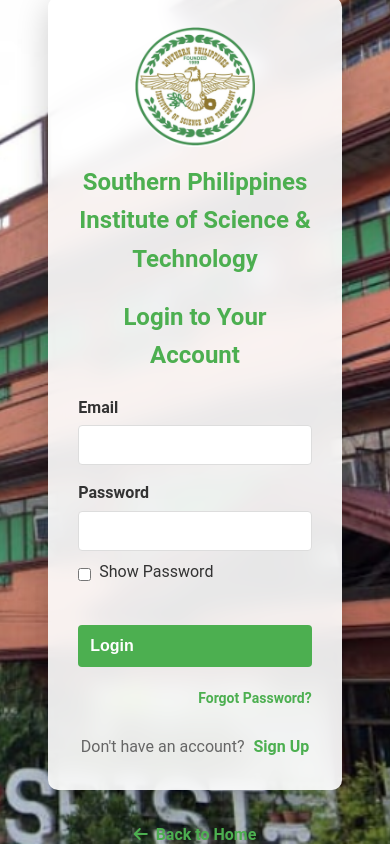
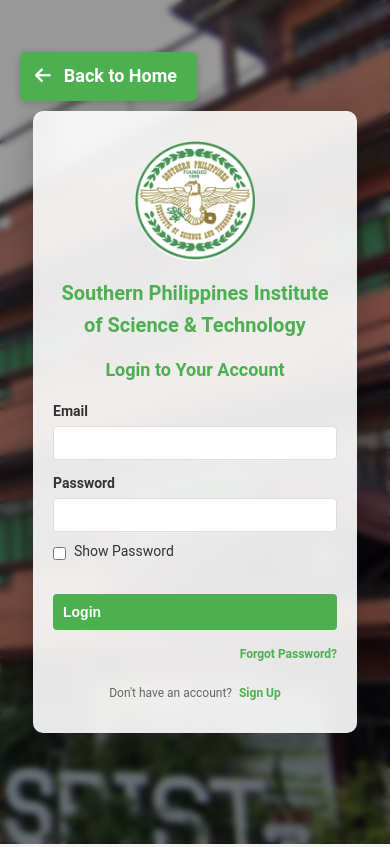
Before and after one commit to lulli30/spist-library-management-system, a website: page src/pages/login.html in a window 390 px wide. Drawn offline with nearby package versions, Linux system fonts and the light colour scheme.

Commit message:
Improved the ui of login and signup

```diff
--- a/public/css/login.css
+++ b/public/css/login.css
@@ -12,16 +12,30 @@
   height: 100%;
   width: 100%;
   font-family: "Roboto", Arial, sans-serif;
+  background-color: #f5f5f5;
 }
 
 /* Login container with background image */
 .login-container {
   background: url(/img/schoolppp.png) no-repeat center center;
   background-size: cover;
-  height: 100vh;
+  min-height: 100vh;
   display: flex;
   justify-content: center;
   align-items: center;
+  padding: 20px;
+  position: relative;
+}
+
+.login-container::before {
+  content: "";
+  position: absolute;
+  top: 0;
+  left: 0;
+  right: 0;
+  bottom: 0;
+  background: rgba(0, 0, 0, 0.4);
+  backdrop-filter: blur(3px);
 }
 
 /* Login box */
@@ -30,51 +44,67 @@
   backdrop-filter: blur(10px);
   border-radius: 10px;
   box-shadow: 0 8px 32px rgba(0, 0, 0, 0.2);
-  padding: 30px;
-  width: 400px;
+  padding: 25px;
+  width: 340px;
   max-width: 90%;
+  position: relative;
+  animation: fadeIn 0.6s ease-out;
+}
+
+@keyframes fadeIn {
+  from {
+    opacity: 0;
+    transform: translateY(-10px);
+  }
+  to {
+    opacity: 1;
+    transform: translateY(0);
+  }
 }
 
 .logo-section {
   text-align: center;
-  margin-bottom: 20px;
+  margin-bottom: 15px;
 }
 
 .logo-section img {
-  height: 80px;
+  height: 60px;
   width: auto;
   display: block;
-  margin: 0 auto 10px;
+  margin: 0 auto 8px;
 }
 
 .logo-section h2 {
   color: #4caf50;
-  margin-top: 10px;
+  margin-top: 8px;
+  font-size: 20px;
 }
 
 .form-section h3 {
   color: #4caf50;
   text-align: center;
-  margin-bottom: 20px;
+  margin-bottom: 15px;
+  font-size: 16px;
 }
 
 /* Form inputs */
 .form-group {
-  margin-bottom: 15px;
+  margin-bottom: 12px;
 }
 
 .form-group label {
   display: block;
-  margin-bottom: 5px;
+  margin-bottom: 4px;
   color: #333;
+  font-size: 14px;
 }
 
 .form-group input {
   width: 100%;
-  padding: 10px;
+  padding: 8px 12px;
   border: 1px solid #ddd;
   border-radius: 4px;
-  font-size: 16px;
+  font-size: 14px;
 }
 
 /* Buttons */
@@ -83,53 +113,82 @@
   background-color: #4caf50;
   color: white;
   font-weight: bold;
-  padding: 12px;
+  padding: 10px;
   border: none;
   border-radius: 4px;
-  margin-top: 20px;
+  margin-top: 15px;
   cursor: pointer;
-  font-size: 16px;
+  font-size: 14px;
   transition: background-color 0.3s;
-}
-
-.login-btn:hover {
-  background-color: #3e8e41;
 }
 
 /* Additional options */
 .additional-options {
   display: flex;
   flex-direction: column;
-  gap: 15px;
-  margin-top: 20px;
+  gap: 12px;
+  margin-top: 15px;
 }
 
 .forgot-password {
   align-self: flex-end;
   color: #4caf50;
   text-decoration: none;
-  font-size: 14px;
-}
-
-.forgot-password:hover {
-  text-decoration: underline;
+  font-size: 12px;
 }
 
 .signup-option {
   text-align: center;
-  margin-top: 10px;
+  margin-top: 8px;
   color: #666;
+  font-size: 12px;
 }
 
 .signup-option a {
   color: #4caf50;
   font-weight: bold;
   text-decoration: none;
-  margin-left: 5px;
+  margin-left: 4px;
 }
 
-.signup-option a:hover {
-  text-decoration: underline;
+/* Responsive Design */
+@media (max-width: 480px) {
+  .login-container {
+    padding: 15px;
+  }
+
+  .login-box {
+    padding: 30px 20px;
+  }
+
+  .logo-section img {
+    height: 60px;
+  }
+
+  .logo-section h2 {
+    font-size: 20px;
+  }
+
+  .form-section h3 {
+    font-size: 18px;
+  }
+}
+
+/* Error states */
+.form-group.error input {
+  border-color: #ff3d3d;
+  background-color: #fff8f8;
+}
+
+.form-group.error label {
+  color: #ff3d3d;
+}
+
+.error-message {
+  color: #ff3d3d;
+  font-size: 12px;
+  margin-top: 5px;
+  display: block;
 }
 
 /* Alternative login layout (from login2.css) */
@@ -256,3 +315,64 @@
 .socials img:hover {
   transform: scale(1.2);
 }
+
+/* Back to Home Link */
+.login-container .back-to-home,
+.back-to-home {
+  display: flex;
+  align-items: center;
+  gap: 5px;
+  color: #ffffff !important;
+  text-decoration: none;
+  font-size: 16px;
+  font-weight: 600;
+  position: fixed;
+  top: 20px;
+  left: 20px;
+  z-index: 1000;
+  padding: 10px 15px;
+  background-color: #4caf50;
+  border-radius: 6px;
+  box-shadow: 0 2px 8px rgba(0, 0, 0, 0.2);
+  transition: all 0.3s ease;
+}
+
+.login-container .back-to-home:hover,
+.back-to-home:hover {
+  background-color: #3d8b40;
+  transform: translateY(-2px);
+  box-shadow: 0 4px 12px rgba(0, 0, 0, 0.3);
+  color: #ffffff !important;
+}
+
+.login-container .back-to-home i,
+.back-to-home i,
+.back-to-home span,
+.back-to-home a,
+.back-to-home * {
+  font-size: 18px;
+  margin-right: 5px;
+  color: #ffffff !important;
+}
+
+/* Make sure any text inside the button is white */
+.back-to-home .back-text,
+.login-container .back-to-home .back-text {
+  color: #ffffff !important;
+  font-size: 16px;
+  font-weight: 600;
+}
+
+/* Responsive adjustment for back to home */
+@media (max-width: 480px) {
+  .back-to-home {
+    top: 15px;
+    left: 15px;
+    font-size: 14px;
+    padding: 8px 12px;
+  }
+
+  .back-to-home i {
+    font-size: 16px;
+  }
+}
```
